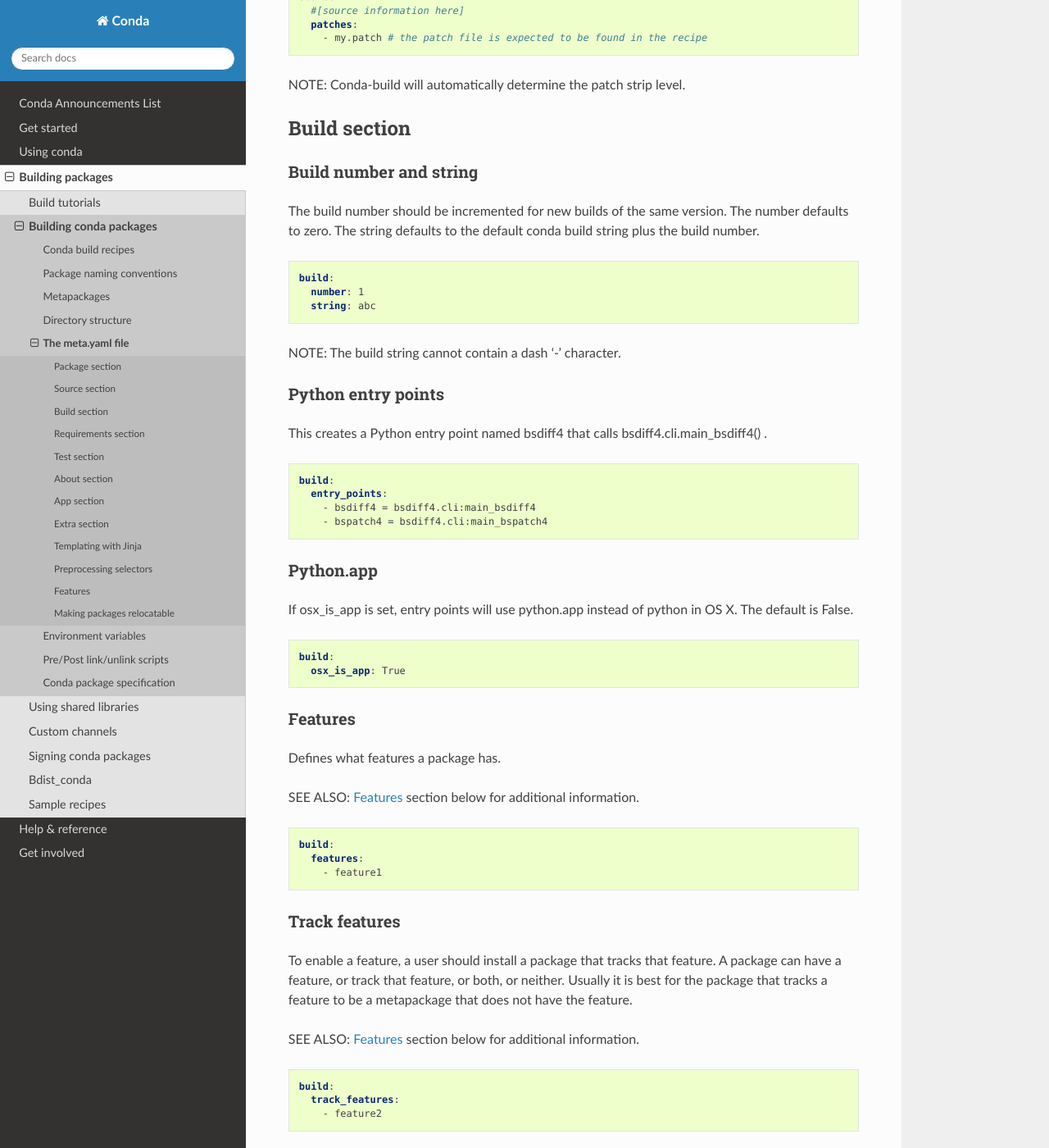
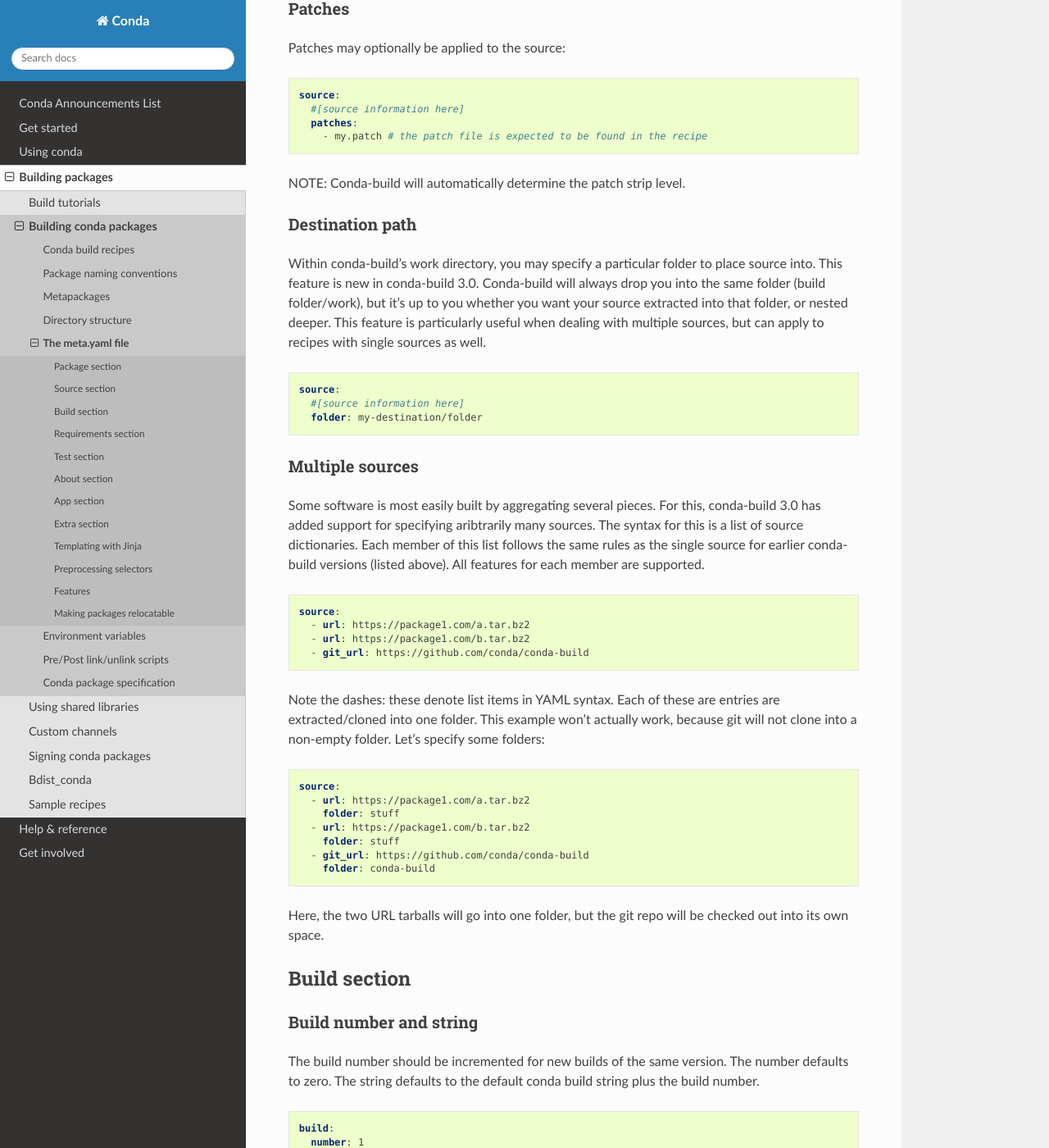
Before and after one commit to conda/conda-docs, a Sphinx documentation site: the page built from docs/source/building/meta-yaml.rst, in a window 1280 px wide and 1400 px high, scrolled down 4111 px. Shown: the whole window at 82% size. Built offline with Sphinx 7.4.7 and the Read the Docs theme 2.0.0, drawn with Linux system fonts in a browser that asks for light colours; some of the changed text lies outside the part shown.

Commit message:
document multiple sources

```diff
--- a/docs/source/building/meta-yaml.rst
+++ b/docs/source/building/meta-yaml.rst
@@ -57,8 +57,8 @@
 The source may come from a tarball file, git, hg, or svn, may be a local path,
 and may contain patches.
 
-Source from tarball
-~~~~~~~~~~~~~~~~~~~
+Source from tarball/zip archive
+~~~~~~~~~~~~~~~~~~~~~~~~~~~~~~~
 
 .. code-block:: yaml
 
@@ -67,6 +67,10 @@
     md5: 29f6089290505fc1a852e176bd276c43
     sha1: f0a2c9a30073449cfb7d171c57552f3109d93894
     sha256: 5a022ff4c1d1de87232b1c70bde50afbb98212fd246be4a867d8737173cf1f8f
+
+If an extracted archive contains only one folder at its top level, its contents
+will be moved one level up (so that the extracted package contents sit in the
+root of the work folder).
 
 
 Source from git
@@ -131,6 +135,57 @@
       - my.patch # the patch file is expected to be found in the recipe
 
 NOTE: Conda-build will automatically determine the patch strip level.
+
+
+Destination path
+~~~~~~~~~~~~~~~~
+
+Within conda-build's work directory, you may specify a particular folder to
+place source into. This feature is new in conda-build 3.0. Conda-build will
+always drop you into the same folder (build folder/work), but it's up to you
+whether you want your source extracted into that folder, or nested deeper. This
+feature is particularly useful when dealing with multiple sources, but can apply
+to recipes with single sources as well.
+
+.. code-block:: yaml
+
+  source:
+    #[source information here]
+    folder: my-destination/folder
+
+
+Multiple sources
+~~~~~~~~~~~~~~~~
+
+Some software is most easily built by aggregating several pieces. For this,
+conda-build 3.0 has added support for specifying aribtrarily many sources. The
+syntax for this is a list of source dictionaries. Each member of this list
+follows the same rules as the single source for earlier conda-build versions
+(listed above). All features for each member are supported.
+
+.. code-block:: yaml
+
+  source:
+    - url: https://package1.com/a.tar.bz2
+    - url: https://package1.com/b.tar.bz2
+    - git_url: https://github.com/conda/conda-build
+
+Note the dashes: these denote list items in YAML syntax. Each of these are
+entries are extracted/cloned into one folder. This example won't actually work,
+because git will not clone into a non-empty folder. Let's specify some folders:
+
+
+.. code-block:: yaml
+
+  source:
+    - url: https://package1.com/a.tar.bz2
+      folder: stuff
+    - url: https://package1.com/b.tar.bz2
+      folder: stuff
+    - git_url: https://github.com/conda/conda-build
+      folder: conda-build
+
+Here, the two URL tarballs will go into one folder, but the git repo will be checked out into its own space.
 
 
 .. _meta-build:
```
